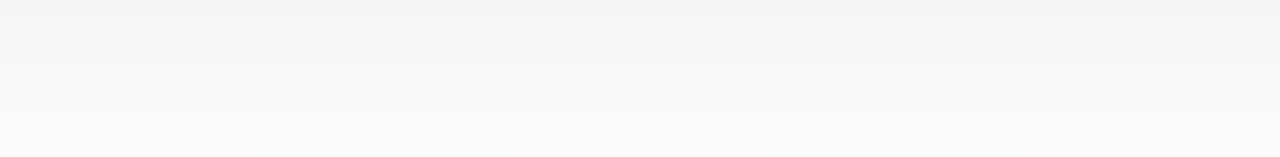
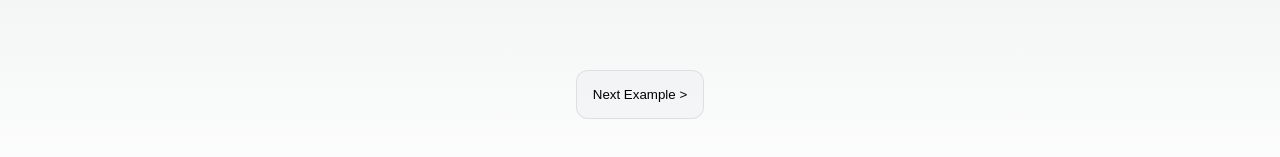
Before and after one commit to msidqi/View-Tansition-API-Nextjs, a Next.js app: page /list-example in a window 1280 px wide. Shown: the part 585-742 px from the top of the page. Built offline with nearby package versions, Linux system fonts and the light colour scheme.

Commit message:
add navigation between examples

```diff
--- a/src/app/list-example/page.module.css
+++ b/src/app/list-example/page.module.css
@@ -1,11 +1,16 @@
 .main {
   /* view-transition-name: page-transition; */
+  display: flex;
+  flex-direction: column;
+  justify-content: space-between;
   padding: 6rem;
   min-height: 100vh;
+
   @media (max-width: 730px) {
     padding: 6rem 0;
   }
 }
+
 
 .imageContainer {
   display: flex;
@@ -32,3 +37,7 @@
   margin-bottom: 60px;
   text-align: center;
 }
+
+.buttonContainer {
+  text-align: center;
+}
--- a/src/app/list-example/page.tsx
+++ b/src/app/list-example/page.tsx
@@ -4,6 +4,7 @@ import styles from "./page.module.css";
 import { useState } from "react";
 import { flushSync } from "react-dom";
 import { useRouter, useSearchParams } from "next/navigation";
+import Button from "@/components/NextButton";
 
 const images = ["robot", "nextjs", "reactjs"];
 
@@ -18,6 +19,14 @@ export default function ListPage() {
       flushSync(() => {
         setCurrentItem(item);
         router.push("/list-example" + (item ? `/?item=${item}` : ""));
+      });
+    });
+  };
+
+  const nextExample = () => {
+    document.startViewTransition(() => {
+      flushSync(() => {
+        router.push("/robot-example");
       });
     });
   };
@@ -62,6 +71,9 @@ export default function ListPage() {
           </div>
         </section>
       )}
+      <div className={styles.buttonContainer}>
+        <Button onClick={nextExample}>{"Next Example >"}</Button>
+      </div>
     </main>
   );
 }
```
